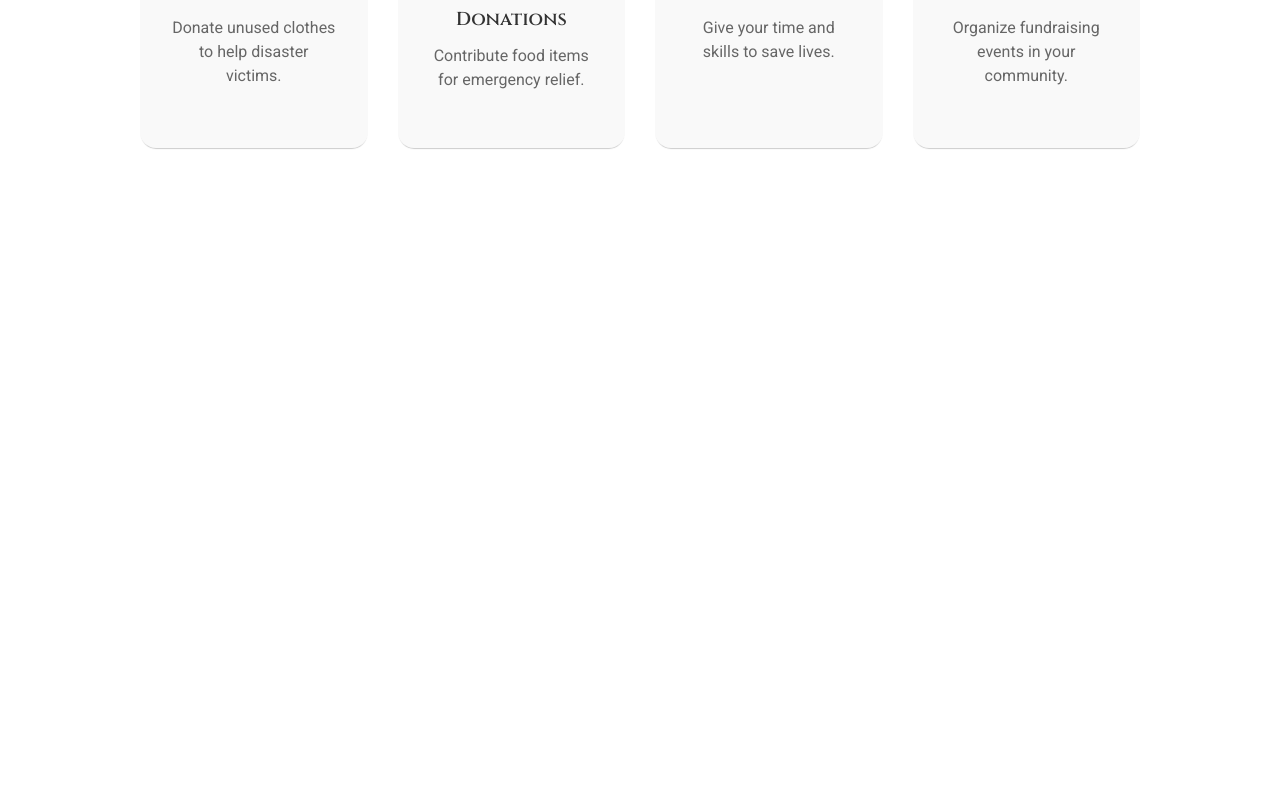
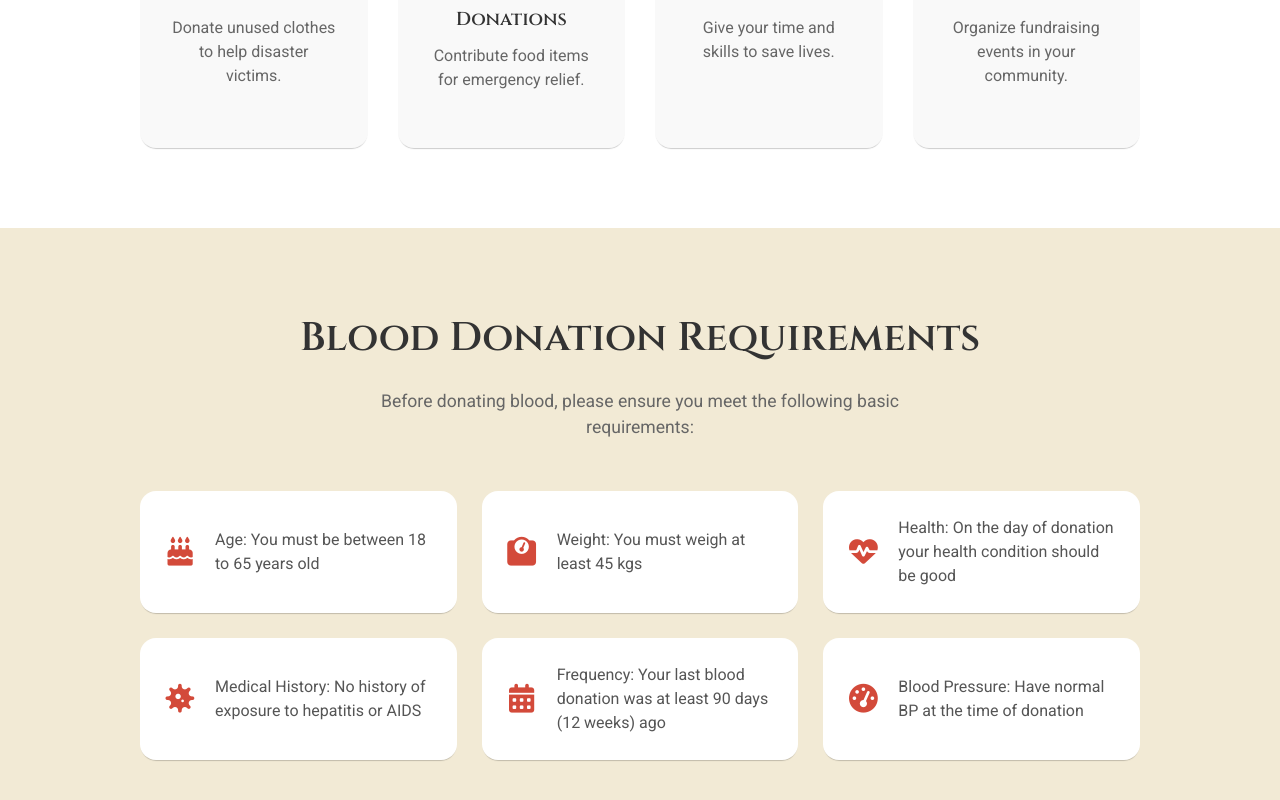
Before and after one commit to mylapalliramya147-ux/Redcross, a React (Create React App) app: page /donate in a window 1280 px wide. Shown: the part 1980-2780 px from the top of the page. Before the commit the page ends 2208 px from the top, so only its background shows below. Built offline with nearby package versions, Linux system fonts and the light colour scheme.

Commit message:
modified

```diff
--- a/src/pages/Donate.css
+++ b/src/pages/Donate.css
@@ -256,6 +256,58 @@
   color: #666;
 }
 
+/* Blood Donation Requirements Section */
+.blood-requirements-section {
+  padding: 80px 20px;
+  background-color: #f2ead5;
+}
+
+.blood-requirements-section h2 {
+  font-family: 'Cinzel', serif;
+  font-size: 2.5rem;
+  text-align: center;
+  color: #333;
+  margin-bottom: 20px;
+}
+
+.requirements-intro {
+  text-align: center;
+  color: #666;
+  font-size: 1.1rem;
+  max-width: 600px;
+  margin: 0 auto 50px;
+}
+
+.requirements-grid {
+  display: grid;
+  grid-template-columns: repeat(auto-fit, minmax(280px, 1fr));
+  gap: 25px;
+  max-width: 1000px;
+  margin: 0 auto;
+}
+
+.requirement-item {
+  display: flex;
+  align-items: center;
+  gap: 15px;
+  background: #fff;
+  padding: 25px 20px;
+  border-radius: 16px;
+  box-shadow: var(--mat-sys-level1, 0px 2px 1px -1px rgba(0, 0, 0, 0.2));
+}
+
+.requirement-item i {
+  font-size: 1.8rem;
+  color: #d34a3a;
+  min-width: 40px;
+  text-align: center;
+}
+
+.requirement-item span {
+  color: #555;
+  font-size: 1rem;
+}
+
 /* Responsive Design */
 @media screen and (max-width: 768px) {
   .donate-hero-content h1 {
--- a/src/pages/Donate.js
+++ b/src/pages/Donate.js
@@ -148,6 +148,42 @@ const Donate = () => {
            </div>
          </div>
        </section>
+
+       {/* Blood Donation Requirements Section */}
+       <section className="blood-requirements-section">
+         <div className="section-container">
+           <h2>Blood Donation Requirements</h2>
+           <p className="requirements-intro">
+             Before donating blood, please ensure you meet the following basic requirements:
+           </p>
+           <div className="requirements-grid">
+             <div className="requirement-item">
+               <i className="fas fa-birthday-cake"></i>
+               <span>Age: You must be between 18 to 65 years old</span>
+             </div>
+             <div className="requirement-item">
+               <i className="fas fa-weight"></i>
+               <span>Weight: You must weigh at least 45 kgs</span>
+             </div>
+             <div className="requirement-item">
+               <i className="fas fa-heartbeat"></i>
+               <span>Health: On the day of donation your health condition should be good</span>
+             </div>
+             <div className="requirement-item">
+               <i className="fas fa-virus"></i>
+               <span>Medical History: No history of exposure to hepatitis or AIDS</span>
+             </div>
+             <div className="requirement-item">
+               <i className="fas fa-calendar-alt"></i>
+               <span>Frequency: Your last blood donation was at least 90 days (12 weeks) ago</span>
+             </div>
+             <div className="requirement-item">
+               <i className="fas fa-tachometer-alt"></i>
+               <span>Blood Pressure: Have normal BP at the time of donation</span>
+             </div>
+           </div>
+         </div>
+       </section>
      </div>
    );
  };
```
Lines whose indentation alone changed are shown as unchanged.
